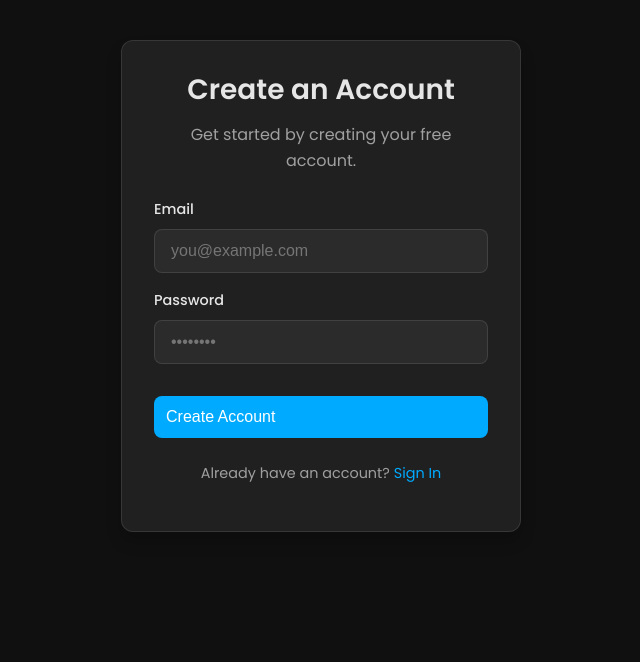
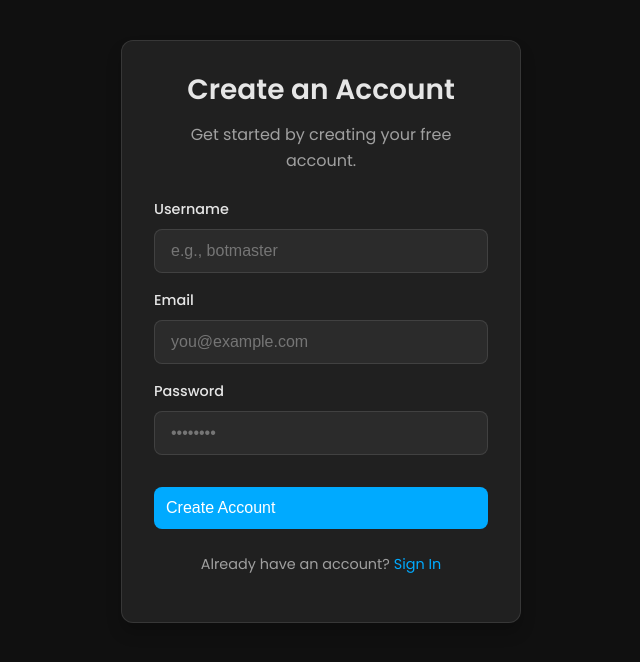
Before and after one commit to MDavidka/my-web, a Flask app: page /register in a window 1280 px wide. Shown: the part 81-743 px from the top of the page, without its empty margins (319-959 px from the left). Run offline with Flask 3, Linux system fonts and the light colour scheme.

Commit message:
Implement a secure username and password authentication system.
This commit replaces the previous email-based login with a standard and secure username-based system, per the user's request after a security consultation.

Key changes:
- The user model and database schema have been updated to include a unique `username` field.
- The registration process now includes username validation and checks for both username and email uniqueness.
- The login system now authenticates users based on their username and password.
- The login and registration UI has been updated to reflect these changes, with fields for username instead of email.

```diff
--- a/app.py
+++ b/app.py
@@ -28,6 +28,7 @@ login_manager.login_view = 'login' # Route name for the login page
 class User(UserMixin):
     def __init__(self, user_data):
         self.id = str(user_data['_id'])
+        self.username = user_data.get('username')
         self.email = user_data.get('email')
         self.password_hash = user_data.get('password_hash')
         self.servers = user_data.get('servers', [])
@@ -106,16 +107,16 @@ def login():
         return redirect(url_for('list_bots'))
     if request.method == 'POST':
         db = get_db()
-        email = request.form.get('email')
+        username = request.form.get('username')
         password = request.form.get('password')
-        user_data = db.users.find_one({'email': email})
+        user_data = db.users.find_one({'username': username})
 
         if user_data and check_password_hash(user_data.get('password_hash', ''), password):
             user = User(user_data)
             login_user(user)
             return redirect(url_for('list_bots'))
         else:
-            flash('Invalid email or password.', 'danger')
+            flash('Invalid username or password.', 'danger')
     return render_template('login.html')
 
 @app.route('/register', methods=['GET', 'POST'])
@@ -125,14 +126,20 @@ def register():
     if request.method == 'POST':
         db = get_db()
         email = request.form.get('email')
+        username = request.form.get('username')
         password = request.form.get('password')
 
         if db.users.find_one({'email': email}):
             flash('Email address already registered.', 'warning')
             return redirect(url_for('register'))
 
+        if db.users.find_one({'username': username}):
+            flash('Username is already taken.', 'warning')
+            return redirect(url_for('register'))
+
         hashed_password = generate_password_hash(password, method='pbkdf2:sha256')
         new_user = {
+            'username': username,
             'email': email,
             'password_hash': hashed_password,
             'servers': [], # New users start with no bots
--- a/templates/login.html
+++ b/templates/login.html
@@ -20,8 +20,8 @@
 
         <form method="POST" action="{{ url_for('login') }}" class="auth-form">
             <div class="form-group">
-                <label for="email">Email</label>
-                <input type="email" id="email" name="email" required autocomplete="email" placeholder="you@example.com">
+                <label for="username">Username</label>
+                <input type="text" id="username" name="username" required autocomplete="username" placeholder="Enter your username">
             </div>
             <div class="form-group">
                 <label for="password">Password</label>
--- a/templates/register.html
+++ b/templates/register.html
@@ -20,6 +20,10 @@
 
         <form method="POST" action="{{ url_for('register') }}" class="auth-form">
             <div class="form-group">
+                <label for="username">Username</label>
+                <input type="text" id="username" name="username" required autocomplete="username" placeholder="e.g., botmaster">
+            </div>
+            <div class="form-group">
                 <label for="email">Email</label>
                 <input type="email" id="email" name="email" required autocomplete="email" placeholder="you@example.com">
             </div>
```
